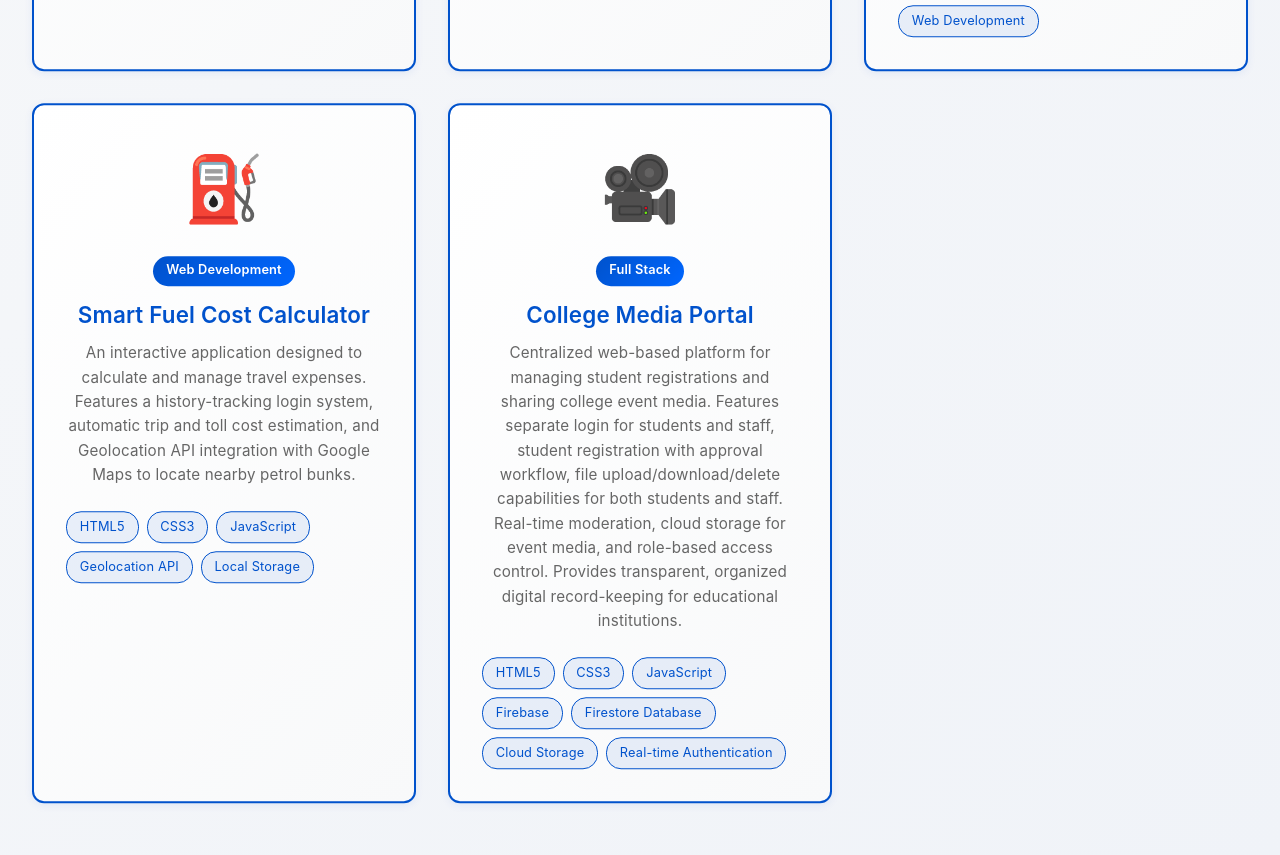
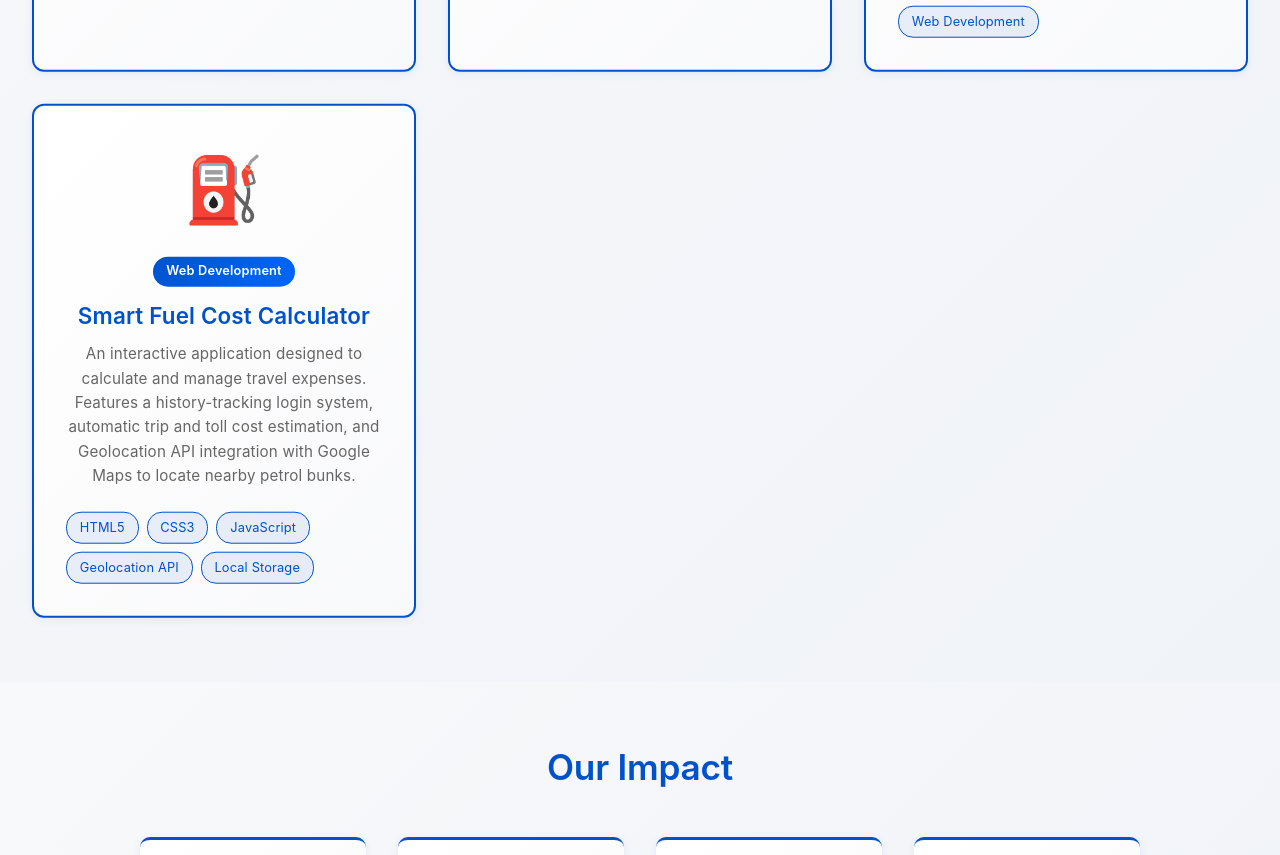
Before and after one commit to krishnainfotechofficial/krishnainfotech, a React (Vite) app: page /projects in a window 1280 px wide. Shown: the part 1942-2797 px from the top of the page. Built offline with nearby package versions, Linux system fonts and the light colour scheme.

Commit message:
Media portal Project removed

```diff
--- a/src/pages/Projects.tsx
+++ b/src/pages/Projects.tsx
@@ -57,15 +57,16 @@ export default function Projects() {
       description: 'An interactive application designed to calculate and manage travel expenses. Features a history-tracking login system, automatic trip and toll cost estimation, and Geolocation API integration with Google Maps to locate nearby petrol bunks.',
       technologies: ['HTML5', 'CSS3', 'JavaScript', 'Geolocation API', 'Local Storage'],
       image: '⛽'
-    },
-    {
-      id: 8,
-      title: 'College Media Portal',
-      category: 'Full Stack',
-      description: 'Centralized web-based platform for managing student registrations and sharing college event media. Features separate login for students and staff, student registration with approval workflow, file upload/download/delete capabilities for both students and staff. Real-time moderation, cloud storage for event media, and role-based access control. Provides transparent, organized digital record-keeping for educational institutions.',
-      technologies: ['HTML5', 'CSS3', 'JavaScript', 'Firebase', 'Firestore Database', 'Cloud Storage', 'Real-time Authentication'],
-      image: '🎥'
     }
+    // ,
+    // {
+    //   id: 8,
+    //   title: 'College Media Portal',
+    //   category: 'Full Stack',
+    //   description: 'Centralized web-based platform for managing student registrations and sharing college event media. Features separate login for students and staff, student registration with approval workflow, file upload/download/delete capabilities for both students and staff. Real-time moderation, cloud storage for event media, and role-based access control. Provides transparent, organized digital record-keeping for educational institutions.',
+    //   technologies: ['HTML5', 'CSS3', 'JavaScript', 'Firebase', 'Firestore Database', 'Cloud Storage', 'Real-time Authentication'],
+    //   image: '🎥'
+    // }
   ];
 
   return (
```
